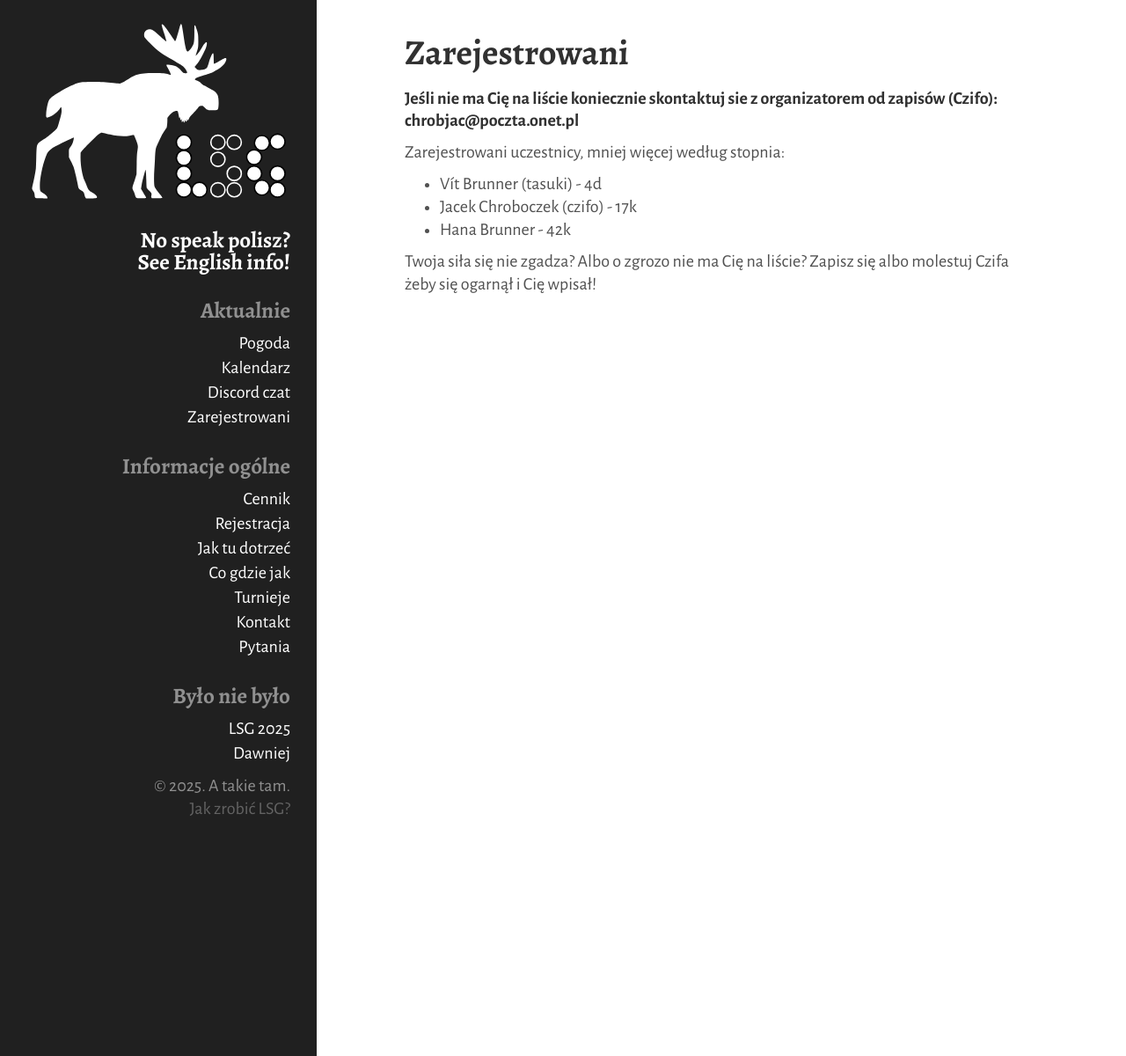
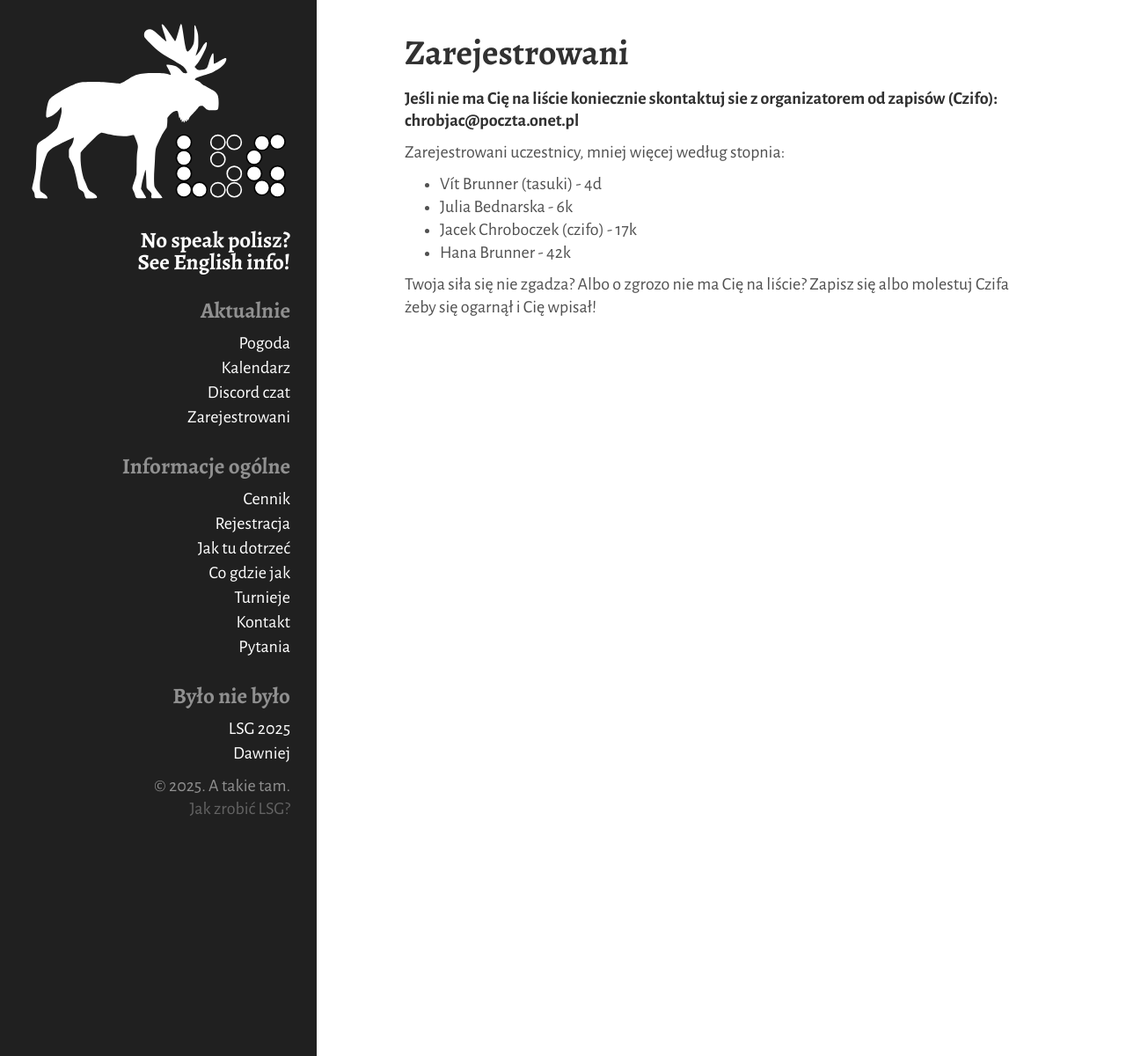
Before and after one commit to tasuki/lsg, a Jekyll site: the page built from _pages/zarejestrowani.md, in a window 1280 px wide. Shown: the whole page at 88% size. Built offline with Jekyll 4.4.1, drawn with Linux system fonts in a browser that asks for light colours.

Commit message:
Update zarejestrowani.md

```diff
--- a/_pages/zarejestrowani.md
+++ b/_pages/zarejestrowani.md
@@ -10,6 +10,7 @@ title: Zarejestrowani
 
 Zarejestrowani uczestnicy, mniej więcej według stopnia:
 - Vít Brunner (tasuki) - 4d
+- Julia Bednarska - 6k
 - Jacek Chroboczek (czifo) - 17k
 - Hana Brunner - 42k
 
```
